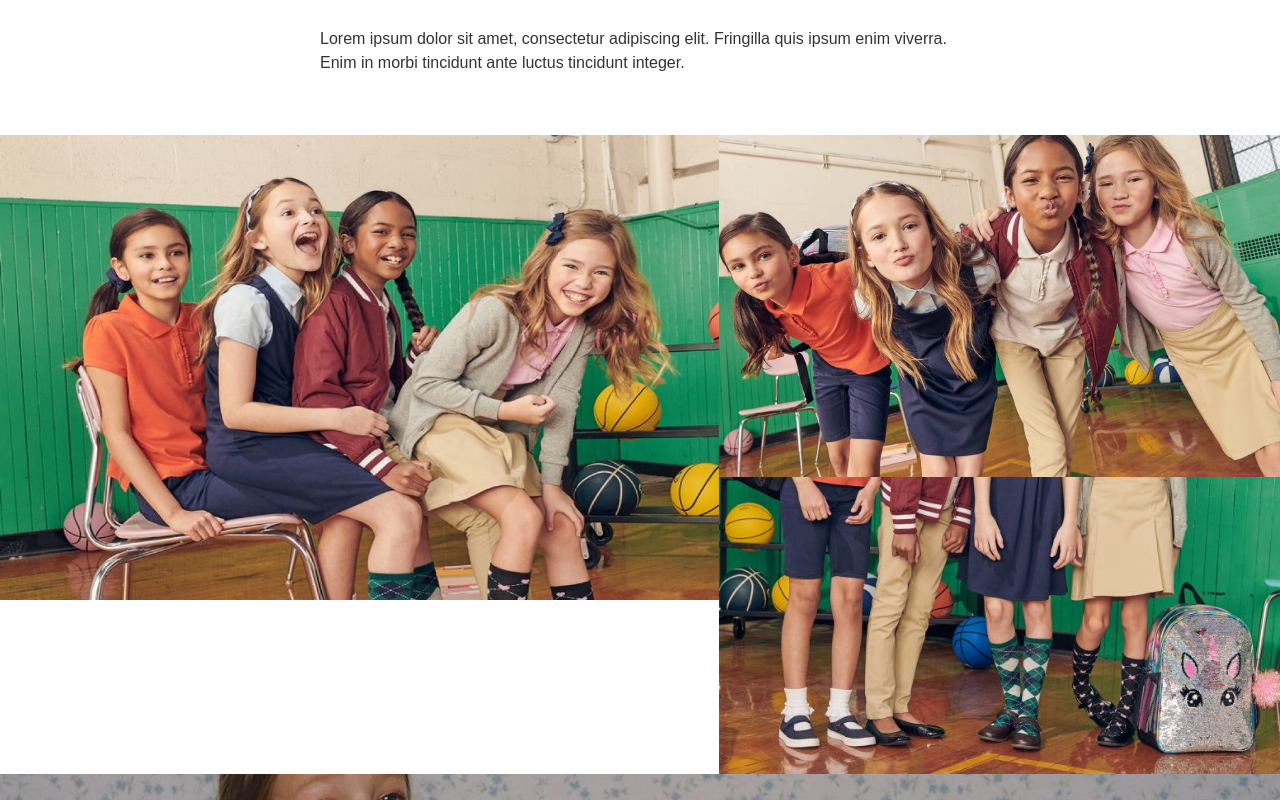
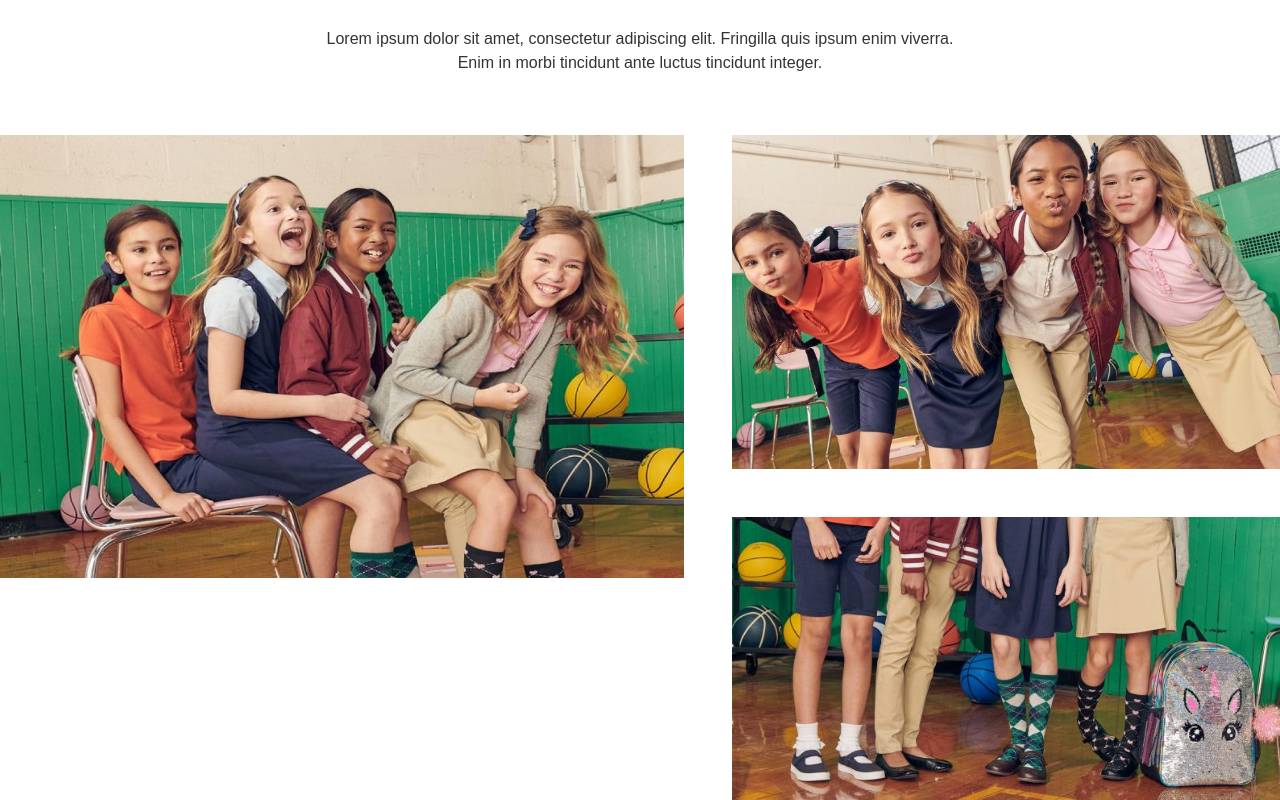
Before and after one commit to ltghuy/moren-ecommerce, a Next.js app: page / in a window 1280 px wide. Shown: the part 680-1480 px from the top of the page. Built offline with nearby package versions, Linux system fonts and the light colour scheme.

Commit message:
Fix tailwind

```diff
--- a/containers/HomePage/Home.module.scss
+++ b/containers/HomePage/Home.module.scss
@@ -37,11 +37,25 @@
       max-width: 640px;
       padding-top: 25px;
       padding-bottom: 60px;
+      text-align: center;
       @media screen and (max-width: 768px) {
         max-width: 320px;
         padding-top: 10px;
         padding-bottom: 40px;
       }
+    }
+  }
+  .banner {
+    margin-bottom: 2.5rem;
+    @media screen and (min-width: 1024px) {
+      margin-bottom: 5rem;
+    }
+    .col1 {
+      flex: 5;
+    }
+    .col2 {
+      flex: 4;
+      margin-left: 3rem;
     }
   }
   .girl, .boy {
@@ -76,6 +90,20 @@
         gap: 3.5rem;
       }
     }
+    .viewBtn {
+      text-align: center;
+      margin-bottom: 3rem;
+      @media screen and (min-width: 1024px) {
+        margin-bottom: 5rem;
+      }
+      a {
+        width: 8rem;
+        height: 2.5rem;
+        line-height: 2.5rem;
+        display: inline-block;
+        text-align: center;
+      }
+    }
   }
   .girl {
     .thumnail {
@@ -92,8 +120,48 @@
     margin-left: auto;
     margin-right: auto;
     padding-bottom: 5rem;
-    @media screen and (max-width: 1024px) {
+    @media screen and (max-width: 1023px) {
       max-width: 320px;
+    }
+    .title {
+      text-align: center;
+      font-size: 1.875rem;
+      line-height: 2.25rem;
+      @media screen and (min-width: 1024px) {
+        font-size: 3rem;
+        line-height: 1;
+      }
+    }
+    .para {
+      text-align: center;
+      @media screen and (min-width: 1024px) {
+        line-height: 2.25rem;
+      }
+    }
+    .form {
+      border-bottom: 1px solid #ccc;
+      width: 500px;
+      height: 4rem;
+      margin-top: 2.5rem;
+      @media screen and (max-width: 1024px) {
+        width: 100%;
+        height: 3.5rem;
+        margin-top: 1.25rem;
+      }
+      input {
+        outline: none;
+        border: 0;
+        color: var(--text-color);
+      }
+      button {
+        width: 2rem;
+        flex-shrink: 0;
+        font-size: 1.875rem;
+        line-height: 2.25rem;
+        &:hover {
+          color: var(--orange);
+        }
+      }
     }
   }
 }
--- a/containers/HomePage/index.tsx
+++ b/containers/HomePage/index.tsx
@@ -48,8 +48,8 @@ const HomePage = () => {
             Lorem ipsum dolor sit amet, consectetur adipiscing elit. Fringilla quis ipsum enim viverra. Enim in morbi tincidunt ante luctus tincidunt integer.
           </p>
         </section>
-        <section className={`${styles.banner} flex justify-between w-full mb-10 lg:mb-20 relative`}>
-          <div className='flex-[5]'>
+        <section className={`${styles.banner} flex justify-between w-full relative`}>
+          <div className={styles.col1}>
             <a href="/shop" className={`${styles.banner__link} group relative`}>
               <img src="/images/col1.jpg" alt="col-1" />
               <div className='absolute inset-0 bg-overlay hidden justify-center items-center text-2xl montserrat group-hover:flex'>
@@ -60,7 +60,7 @@ const HomePage = () => {
               </div>
             </a>
           </div>
-          <div className='flex-[4] ml-12 flex flex-col'>
+          <div className={`${styles.col2} flex flex-col`}>
             <a href="/shop" className={`${styles.banner__link} group relative`}>
               <img src="/images/col2.jpg" alt="col-2" />
               <div className='absolute inset-0 bg-overlay hidden justify-center items-center text-2xl montserrat group-hover:flex'>
@@ -70,7 +70,9 @@ const HomePage = () => {
                   </span>
               </div>
             </a>
-            <a href="/shop" className={`${styles.banner__link} group relative mt-12`}>
+            <a href="/shop"
+               className={`${styles.banner__link} group relative`}
+               style={{marginTop: '3rem'}}>
               <img src="/images/col3.jpg" alt="col-3" />
               <div className='absolute inset-0 bg-overlay hidden justify-center items-center text-2xl montserrat group-hover:flex'>
                   <span className='text-white mr-3'>VIEW ALL</span>
@@ -96,9 +98,9 @@ const HomePage = () => {
               )
             }
           </div>
-          <div className='w-full text-center mb-12 xl:mb-20'>
+          <div className={`${styles.viewBtn} w-full`}>
             <Link href="/shop">
-              <a className='w-32 h-10 leading-10 montserrat inline-block text-center border border-black hover:text-white hover:bg-primary hover:border-primary'>
+              <a className='montserrat border border-black hover:text-white hover:bg-primary hover:border-primary'>
                 VIEW ALL
               </a>
             </Link>
@@ -118,25 +120,25 @@ const HomePage = () => {
               )
             }
           </div>
-          <div className='w-full text-center mb-12 xl:mb-20'>
+          <div className={`${styles.viewBtn} w-full`}>
             <Link href="/shop">
-              <a className='w-32 h-10 leading-10 montserrat inline-block text-center border border-black hover:text-white hover:bg-primary hover:border-primary'>
+              <a className='montserrat border border-black hover:text-white hover:bg-primary hover:border-primary'>
                 VIEW ALL
               </a>
             </Link>
           </div>
         </section>
         <section className={styles.subscribe}>
-            <h1 className='text-center font-semibold montserrat text-3xl lg:text-5xl'>NEWSLETTERS</h1>
-            <p className='text-base lg:text-xl lg:leading-9 text-center pt-5'>
+            <h1 className={`${styles.title} font-semibold montserrat`}>NEWSLETTERS</h1>
+            <p className={`${styles.para} text-base lg:text-xl pt-5`}>
             Subscribe our newsletter to get notify about discount and latest update. Don’t worry, we not spam!
             </p>
-            <div className='w-full lg:w-98 h-14 lg:h-16 flex justify-between border-b border-gray-300 mx-auto mt-5 lg:mt-10'>
+            <div className={`${styles.form} flex justify-between mx-auto`}>
               <input
               type="text"
               placeholder='Enter your email here'
-              className='outline-0 border-0 h-full flex-1 pr-4 text-md lg:text-xl leading-9 text-gray-400'/>
-              <button className='w-8 h-full flex-shrink-0 text-3xl font-normal hover:text-orange-800'>
+              className='h-full flex-1 pr-4 text-md lg:text-xl'/>
+              <button className='h-full'>
                 <FontAwesomeIcon icon={faArrowRightLong} />
               </button>
             </div>
--- a/styles/globals.css
+++ b/styles/globals.css
@@ -6,6 +6,7 @@
   --green: #64AD9C;
   --white: #FFF;
   --text: #333;
+  --orange: rgb(186, 96, 0);
   --navbar-height: 120px;
 }
 
```
